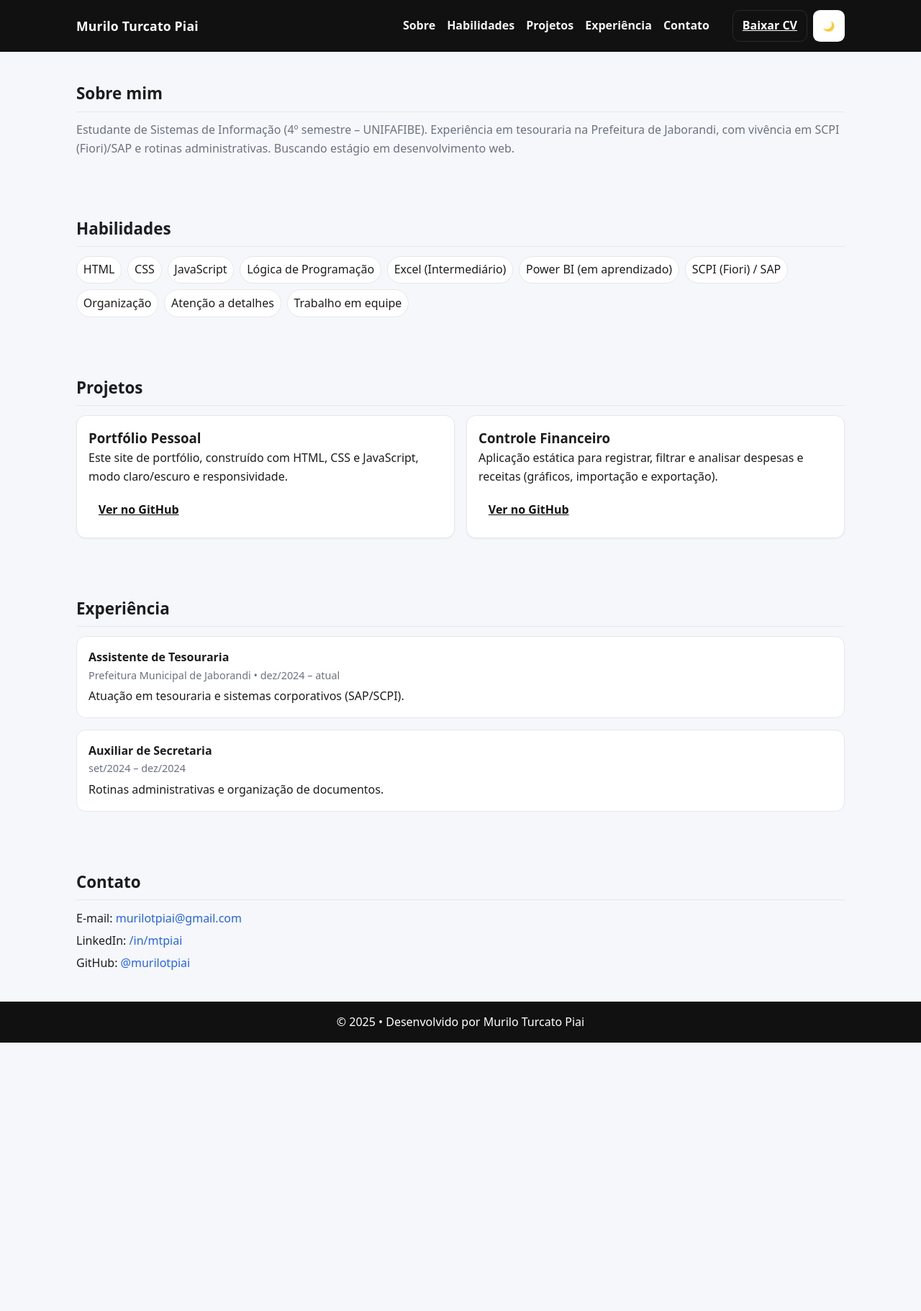
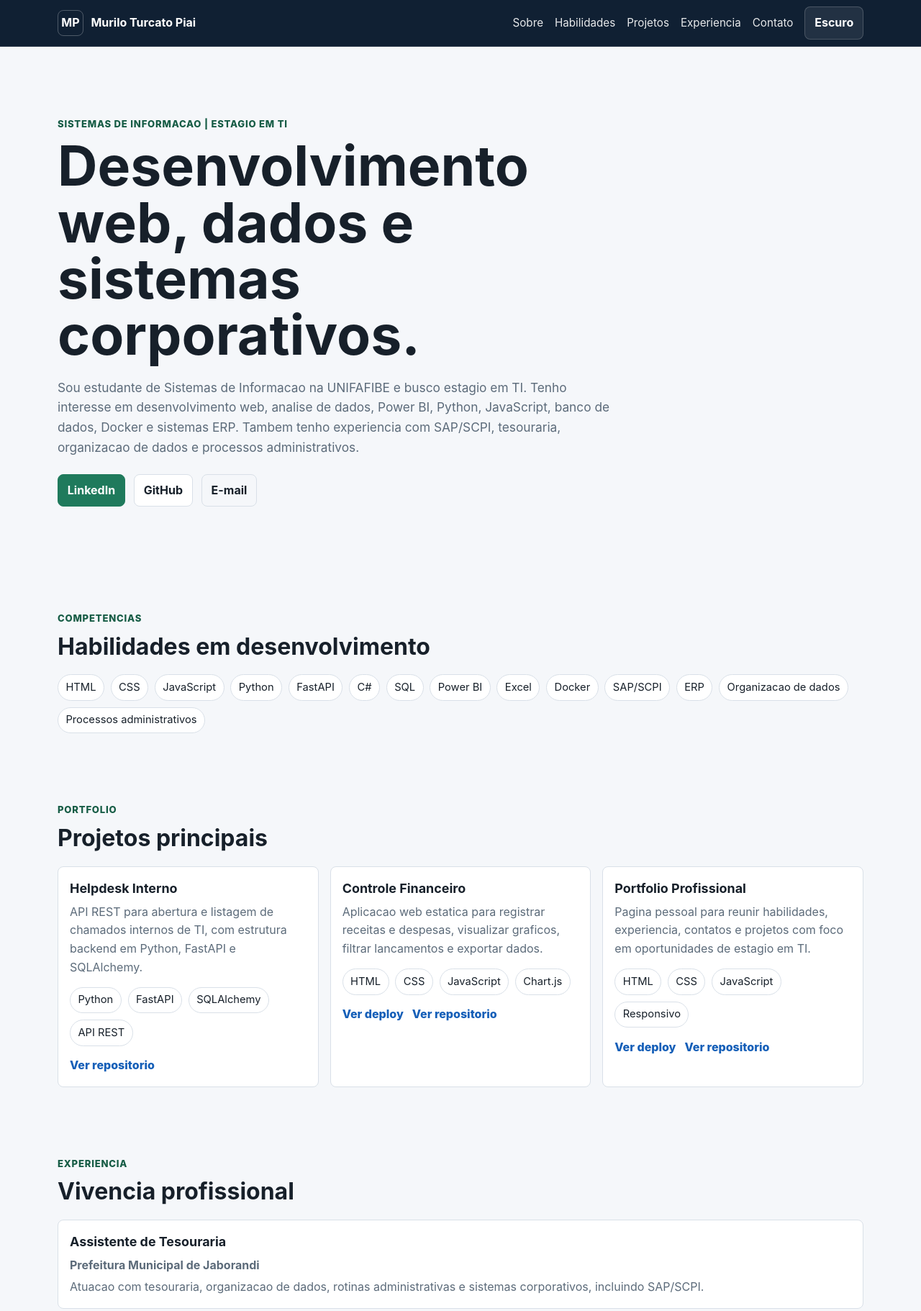
Before and after one commit to murilotpiai/Portfolio, a plain HTML site: page index.html in a window 1280 px wide. Shown: the top 1822 px of the page at 72% size. Before the commit the page ends 1449 px from the top, so only its background shows below. Drawn offline with Linux system fonts and the light colour scheme.

Commit message:
Atualiza portfolio profissional
Alinha conteudo, layout e links com GitHub, LinkedIn e busca por estagio em TI.

```diff
--- a/css/style.css
+++ b/css/style.css
@@ -1,89 +1,398 @@
-* { box-sizing: border-box; margin: 0; padding: 0; }
-:root{
-  --bg: #f6f7fb; --text:#1d1d1f; --muted:#6b7280; --card:#ffffff;
-  --border:#e5e7eb; --primary:#111111; --accent:#2563eb;
-}
-html { scroll-behavior: smooth; }
-body{
-  font-family: system-ui,-apple-system,Segoe UI,Roboto,Ubuntu,"Helvetica Neue",Arial;
-  background: var(--bg); color: var(--text);
-  line-height: 1.6;
-  transition: background .3s ease, color .3s ease;
+:root {
+  --bg: #f5f7fa;
+  --surface: #ffffff;
+  --surface-muted: #eef2f6;
+  --text: #17202a;
+  --muted: #5c6b7a;
+  --border: #d9e0e8;
+  --primary: #102033;
+  --accent: #1f7a5c;
+  --accent-strong: #165c45;
+  --link: #155fb8;
 }
 
-.dark-mode{
-  --bg:#0f1115; --text:#e5e7eb; --muted:#9ca3af; --card:#171923;
-  --border:#232633; --primary:#0b0c10;
+body.dark-mode {
+  --bg: #101418;
+  --surface: #171d23;
+  --surface-muted: #202832;
+  --text: #eef2f6;
+  --muted: #b8c2cc;
+  --border: #2b3540;
+  --primary: #0b1117;
+  --accent: #35b184;
+  --accent-strong: #6fd0aa;
+  --link: #8ab7ff;
 }
 
-.skip-link{ position:absolute; left:-9999px; top:auto; width:1px; height:1px; overflow:hidden; }
-.skip-link:focus{
-  left:1rem; top:1rem; width:auto; height:auto; background:var(--accent);
-  color:#fff; padding:.5rem .75rem; border-radius:.5rem; z-index:1000;
+* {
+  box-sizing: border-box;
+  margin: 0;
+  padding: 0;
 }
 
-.site-header{ background: var(--primary); color:#fff; position:sticky; top:0; z-index:50; }
-.nav{ max-width:1100px; margin:0 auto; padding:.9rem 1rem; display:flex; align-items:center; gap:1rem; }
-.brand__title{ font-size:1.1rem; font-weight:700; letter-spacing:.2px; }
-
-.nav__links{ list-style:none; display:flex; gap:1rem; margin-left:auto; }
-.nav__links a{ color:#fff; text-decoration:none; font-weight:600; opacity:.95; }
-.nav__links a:hover{ opacity:1; text-decoration:underline; }
-
-.nav__actions{ display:flex; gap:.5rem; margin-left:1rem; }
-.btn{ background:#fff; color:#111; border:1px solid transparent; padding:.5rem .8rem; border-radius:.6rem; cursor:pointer; font-weight:600; }
-.btn:hover{ background:#eaeaea; }
-.btn.ghost{ background:transparent; color:#fff; border-color:#2a2a2a; }
-.btn.ghost:hover{ background:#1b1b1b; }
-
-.nav__toggle{ display:none; background:#fff; color:#111; border:0; border-radius:.6rem; padding:.35rem .55rem; cursor:pointer; }
-
-.section{ max-width:1100px; margin:0 auto; padding:2.5rem 1rem; }
-.section h2{ font-size:1.4rem; margin-bottom:.8rem; border-bottom:1px solid var(--border); padding-bottom:.4rem; }
-
-.hero{ display:grid; grid-template-columns: 1fr; gap:1rem; }
-.hero__text p{ color: var(--muted); }
-
-.tags{ list-style:none; display:flex; flex-wrap:wrap; gap:.5rem; }
-.tags li{
-  background:var(--card); border:1px solid var(--border);
-  padding:.35rem .55rem; border-radius:999px;
+html {
+  scroll-behavior: smooth;
 }
 
-.cards{ display:grid; grid-template-columns: repeat(auto-fit, minmax(260px,1fr)); gap:1rem; }
-.card{
-  background:var(--card); border:1px solid var(--border); border-radius:.8rem;
-  padding:1rem; box-shadow:0 1px 2px rgba(0,0,0,.05);
-}
-.card__actions{ margin-top:.75rem; display:flex; gap:.5rem; }
-
-.timeline{ display:grid; gap:1rem; }
-.tl-item{ background:var(--card); border:1px solid var(--border); border-radius:.8rem; padding:1rem; }
-.tl-title{ font-weight:700; }
-.tl-meta{ font-size:.9rem; color:var(--muted); margin-bottom:.35rem; }
-
-.contact{ list-style:none; display:grid; gap:.35rem; }
-.contact a{ color: var(--accent); text-decoration:none; }
-.contact a:hover{ text-decoration: underline; }
-
-.site-footer{ background: var(--primary); color:#fff; text-align:center; padding:1rem; }
-
-@media (max-width: 860px){
-  .nav{ align-items:center; }
-  .nav__toggle{ display:inline-flex; }
-
-  .nav__links{
-    position:absolute; right:1rem; top:64px;
-    background:var(--primary); border:1px solid #2a2a2a;
-    padding:.75rem; border-radius:.75rem; display:none;
-    flex-direction:column; gap:.5rem;
-  }
-  .nav__links[aria-hidden="false"]{ display:flex; }
-
-  .nav__actions{ margin-left:0; }
+body {
+  min-height: 100vh;
+  font-family: Inter, ui-sans-serif, system-ui, -apple-system, BlinkMacSystemFont, "Segoe UI", Arial, sans-serif;
+  line-height: 1.6;
+  color: var(--text);
+  background: var(--bg);
 }
 
-.projeto{
-  background:var(--card); padding:15px; margin:15px 0;
-  border-radius:8px; box-shadow:0 0 5px rgba(0,0,0,0.08);
+a {
+  color: inherit;
 }
+
+.skip-link {
+  position: absolute;
+  left: -999px;
+  top: 1rem;
+  z-index: 100;
+  padding: 0.5rem 0.75rem;
+  background: var(--accent);
+  color: #fff;
+}
+
+.skip-link:focus {
+  left: 1rem;
+}
+
+.site-header {
+  position: sticky;
+  top: 0;
+  z-index: 20;
+  background: var(--primary);
+  color: #fff;
+  border-bottom: 1px solid rgba(255, 255, 255, 0.12);
+}
+
+.nav {
+  width: min(1120px, calc(100% - 2rem));
+  min-height: 64px;
+  margin: 0 auto;
+  display: flex;
+  align-items: center;
+  gap: 1rem;
+}
+
+.brand {
+  display: inline-flex;
+  align-items: center;
+  gap: 0.65rem;
+  text-decoration: none;
+  font-weight: 700;
+}
+
+.brand__mark {
+  width: 36px;
+  height: 36px;
+  display: grid;
+  place-items: center;
+  border: 1px solid rgba(255, 255, 255, 0.26);
+  border-radius: 8px;
+  color: #fff;
+}
+
+.brand__text {
+  white-space: nowrap;
+}
+
+.nav__links {
+  margin-left: auto;
+  display: flex;
+  align-items: center;
+  gap: 1rem;
+  list-style: none;
+}
+
+.nav__links a {
+  text-decoration: none;
+  font-size: 0.95rem;
+  color: rgba(255, 255, 255, 0.9);
+}
+
+.nav__links a:hover,
+.nav__links a:focus-visible {
+  color: #fff;
+  text-decoration: underline;
+}
+
+.nav__toggle,
+.theme-button,
+.btn {
+  min-height: 40px;
+  border: 1px solid var(--border);
+  border-radius: 8px;
+  padding: 0.55rem 0.8rem;
+  font: inherit;
+  font-weight: 700;
+  cursor: pointer;
+}
+
+.nav__toggle {
+  display: none;
+  margin-left: auto;
+  color: #fff;
+  background: rgba(255, 255, 255, 0.08);
+  border-color: rgba(255, 255, 255, 0.18);
+}
+
+.theme-button {
+  color: #fff;
+  background: rgba(255, 255, 255, 0.08);
+  border-color: rgba(255, 255, 255, 0.18);
+}
+
+.section {
+  width: min(1120px, calc(100% - 2rem));
+  margin: 0 auto;
+  padding: 3rem 0;
+}
+
+.hero {
+  min-height: calc(100vh - 64px);
+  display: grid;
+  align-items: center;
+  padding-top: 2.5rem;
+  padding-bottom: 2.5rem;
+}
+
+.hero__content {
+  max-width: 860px;
+}
+
+.eyebrow {
+  margin-bottom: 0.6rem;
+  color: var(--accent-strong);
+  font-size: 0.82rem;
+  font-weight: 800;
+  letter-spacing: 0.06em;
+  text-transform: uppercase;
+}
+
+.hero h1 {
+  max-width: 780px;
+  font-size: clamp(2.3rem, 7vw, 4.8rem);
+  line-height: 1.02;
+  letter-spacing: 0;
+}
+
+.hero p:not(.eyebrow) {
+  max-width: 780px;
+  margin-top: 1.2rem;
+  color: var(--muted);
+  font-size: 1.08rem;
+}
+
+.hero__actions,
+.project-actions {
+  display: flex;
+  flex-wrap: wrap;
+  gap: 0.75rem;
+}
+
+.hero__actions {
+  margin-top: 1.5rem;
+}
+
+.btn {
+  display: inline-flex;
+  align-items: center;
+  justify-content: center;
+  color: var(--text);
+  background: var(--surface);
+  text-decoration: none;
+}
+
+.btn.primary {
+  color: #fff;
+  background: var(--accent);
+  border-color: var(--accent);
+}
+
+.btn.ghost {
+  color: var(--text);
+  background: transparent;
+}
+
+.btn:hover,
+.theme-button:hover,
+.nav__toggle:hover {
+  filter: brightness(1.04);
+}
+
+.section-heading {
+  margin-bottom: 1.2rem;
+}
+
+.section h2 {
+  font-size: clamp(1.5rem, 3vw, 2rem);
+  line-height: 1.2;
+}
+
+.tags,
+.project-tags {
+  display: flex;
+  flex-wrap: wrap;
+  gap: 0.55rem;
+  list-style: none;
+}
+
+.tags li,
+.project-tags li {
+  border: 1px solid var(--border);
+  border-radius: 999px;
+  padding: 0.35rem 0.65rem;
+  color: var(--text);
+  background: var(--surface);
+  font-size: 0.92rem;
+}
+
+.project-list {
+  display: grid;
+  grid-template-columns: repeat(3, minmax(0, 1fr));
+  gap: 1rem;
+}
+
+.project-card,
+.timeline-item {
+  min-width: 0;
+  border: 1px solid var(--border);
+  border-radius: 8px;
+  padding: 1rem;
+  background: var(--surface);
+}
+
+.project-card {
+  display: grid;
+  gap: 0.9rem;
+  align-content: start;
+}
+
+.project-card h3,
+.timeline-item h3 {
+  margin-bottom: 0.35rem;
+  font-size: 1.12rem;
+}
+
+.project-card p,
+.timeline-item p,
+.contact-list span {
+  color: var(--muted);
+}
+
+.text-link {
+  width: fit-content;
+  color: var(--link);
+  font-weight: 800;
+  text-decoration: none;
+}
+
+.text-link:hover,
+.text-link:focus-visible {
+  text-decoration: underline;
+}
+
+.timeline {
+  display: grid;
+  gap: 1rem;
+}
+
+.timeline-meta {
+  margin-bottom: 0.25rem;
+  font-weight: 700;
+}
+
+.contact-list {
+  display: grid;
+  gap: 0.8rem;
+  list-style: none;
+}
+
+.contact-list li {
+  display: grid;
+  grid-template-columns: 110px 1fr;
+  gap: 1rem;
+  padding: 0.9rem 0;
+  border-bottom: 1px solid var(--border);
+}
+
+.contact-list a {
+  color: var(--link);
+  font-weight: 800;
+  text-decoration: none;
+  overflow-wrap: anywhere;
+}
+
+.contact-list a:hover,
+.contact-list a:focus-visible {
+  text-decoration: underline;
+}
+
+.site-footer {
+  border-top: 1px solid var(--border);
+  padding: 1.25rem 1rem;
+  color: var(--muted);
+  text-align: center;
+}
+
+@media (max-width: 860px) {
+  .nav {
+    min-height: 58px;
+  }
+
+  .brand__text {
+    max-width: 190px;
+    overflow: hidden;
+    text-overflow: ellipsis;
+  }
+
+  .nav__toggle {
+    display: inline-flex;
+    align-items: center;
+  }
+
+  .nav__links {
+    position: absolute;
+    top: 58px;
+    left: 1rem;
+    right: 1rem;
+    display: none;
+    flex-direction: column;
+    align-items: stretch;
+    gap: 0;
+    padding: 0.5rem;
+    background: var(--primary);
+    border: 1px solid rgba(255, 255, 255, 0.16);
+    border-radius: 8px;
+  }
+
+  .nav__links[aria-hidden="false"] {
+    display: flex;
+  }
+
+  .nav__links a {
+    display: block;
+    padding: 0.7rem;
+  }
+
+  .theme-button {
+    padding-inline: 0.65rem;
+  }
+
+  .hero {
+    min-height: auto;
+  }
+
+  .project-list {
+    grid-template-columns: 1fr;
+  }
+
+  .contact-list li {
+    grid-template-columns: 1fr;
+    gap: 0.15rem;
+  }
+}
--- a/index.html
+++ b/index.html
@@ -3,119 +3,171 @@
 <head>
   <meta charset="UTF-8" />
   <meta name="viewport" content="width=device-width, initial-scale=1" />
-  <title>Portfólio – Murilo Turcato Piai</title>
+  <title>Murilo Turcato Piai | Portfolio</title>
 
-  <meta name="description" content="Portfólio de Murilo Turcato Piai: projetos em HTML, CSS, JavaScript e experiência em tesouraria/ERP." />
-  <meta property="og:title" content="Portfólio – Murilo Turcato Piai" />
-  <meta property="og:description" content="Projetos front-end, estudos e experiência em tesouraria/ERP (SAP/SCPI)." />
-  <meta name="theme-color" content="#111111" />
+  <meta name="description" content="Portfolio de Murilo Turcato Piai, estudante de Sistemas de Informacao com foco em desenvolvimento web, dados, ERP e estagio em TI." />
+  <meta property="og:title" content="Murilo Turcato Piai | Portfolio" />
+  <meta property="og:description" content="Projetos em desenvolvimento web, backend, dados e sistemas corporativos." />
+  <meta name="theme-color" content="#102033" />
 
   <link rel="stylesheet" href="css/style.css" />
 </head>
 <body>
-  <a class="skip-link" href="#conteudo">Ir para o conteúdo</a>
+  <a class="skip-link" href="#conteudo">Ir para o conteudo</a>
 
   <header class="site-header">
-    <nav class="nav">
-      <div class="brand">
-        <h1 class="brand__title">Murilo Turcato Piai</h1>
-      </div>
+    <nav class="nav" aria-label="Navegacao principal">
+      <a class="brand" href="#sobre" aria-label="Inicio">
+        <span class="brand__mark">MP</span>
+        <span class="brand__text">Murilo Turcato Piai</span>
+      </a>
 
       <button id="menu-toggle" class="nav__toggle" aria-expanded="false" aria-controls="nav-links" aria-label="Abrir menu">
-        ☰
+        Menu
       </button>
 
       <ul id="nav-links" class="nav__links" aria-hidden="true">
         <li><a href="#sobre">Sobre</a></li>
         <li><a href="#habilidades">Habilidades</a></li>
         <li><a href="#projetos">Projetos</a></li>
-        <li><a href="#experiencia">Experiência</a></li>
+        <li><a href="#experiencia">Experiencia</a></li>
         <li><a href="#contato">Contato</a></li>
       </ul>
 
-      <div class="nav__actions">
-        <a class="btn ghost" href="Profile%20(2).pdf" target="_blank" rel="noopener" download>Baixar CV</a>
-        <button id="toggle-btn" class="btn" aria-pressed="false" aria-label="Alternar tema">🌙</button>
-      </div>
+      <button id="toggle-btn" class="theme-button" aria-pressed="false" aria-label="Alternar tema">Tema</button>
     </nav>
   </header>
 
   <main id="conteudo">
-    <section id="sobre" class="section hero">
-      <div class="hero__text">
-        <h2>Sobre mim</h2>
+    <section id="sobre" class="hero section">
+      <div class="hero__content">
+        <p class="eyebrow">Sistemas de Informacao | Estagio em TI</p>
+        <h1>Desenvolvimento web, dados e sistemas corporativos.</h1>
         <p>
-          Estudante de Sistemas de Informação (4º semestre – UNIFAFIBE). Experiência em tesouraria na Prefeitura de Jaborandi, com vivência em SCPI (Fiori)/SAP e rotinas administrativas. Buscando estágio em desenvolvimento web.
+          Sou estudante de Sistemas de Informacao na UNIFAFIBE e busco estagio em TI. Tenho interesse em desenvolvimento web, analise de dados, Power BI, Python, JavaScript, banco de dados, Docker e sistemas ERP. Tambem tenho experiencia com SAP/SCPI, tesouraria, organizacao de dados e processos administrativos.
         </p>
+        <div class="hero__actions" aria-label="Links principais">
+          <a class="btn primary" href="https://www.linkedin.com/in/mtpiai" target="_blank" rel="noopener">LinkedIn</a>
+          <a class="btn" href="https://github.com/murilotpiai" target="_blank" rel="noopener">GitHub</a>
+          <a class="btn ghost" href="mailto:murilotpiai@gmail.com">E-mail</a>
+        </div>
       </div>
     </section>
 
     <section id="habilidades" class="section">
-      <h2>Habilidades</h2>
-      <ul class="tags">
+      <div class="section-heading">
+        <p class="eyebrow">Competencias</p>
+        <h2>Habilidades em desenvolvimento</h2>
+      </div>
+      <ul class="tags" aria-label="Lista de habilidades">
         <li>HTML</li>
         <li>CSS</li>
         <li>JavaScript</li>
-        <li>Lógica de Programação</li>
-        <li>Excel (Intermediário)</li>
-        <li>Power BI (em aprendizado)</li>
-        <li>SCPI (Fiori) / SAP</li>
-        <li>Organização</li>
-        <li>Atenção a detalhes</li>
-        <li>Trabalho em equipe</li>
+        <li>Python</li>
+        <li>FastAPI</li>
+        <li>C#</li>
+        <li>SQL</li>
+        <li>Power BI</li>
+        <li>Excel</li>
+        <li>Docker</li>
+        <li>SAP/SCPI</li>
+        <li>ERP</li>
+        <li>Organizacao de dados</li>
+        <li>Processos administrativos</li>
       </ul>
     </section>
 
     <section id="projetos" class="section">
-      <h2>Projetos</h2>
+      <div class="section-heading">
+        <p class="eyebrow">Portfolio</p>
+        <h2>Projetos principais</h2>
+      </div>
 
-      <div class="cards">
-        <article class="card">
-          <h3>Portfólio Pessoal</h3>
-          <p>Este site de portfólio, construído com HTML, CSS e JavaScript, modo claro/escuro e responsividade.</p>
-          <div class="card__actions">
-            <a class="btn" href="https://github.com/murilotpiai" target="_blank" rel="noopener">Ver no GitHub</a>
+      <div class="project-list">
+        <article class="project-card">
+          <div>
+            <h3>Helpdesk Interno</h3>
+            <p>API REST para abertura e listagem de chamados internos de TI, com estrutura backend em Python, FastAPI e SQLAlchemy.</p>
+          </div>
+          <ul class="project-tags" aria-label="Tecnologias do projeto Helpdesk Interno">
+            <li>Python</li>
+            <li>FastAPI</li>
+            <li>SQLAlchemy</li>
+            <li>API REST</li>
+          </ul>
+          <a class="text-link" href="https://github.com/murilotpiai/helpdesk-interno" target="_blank" rel="noopener">Ver repositorio</a>
+        </article>
+
+        <article class="project-card">
+          <div>
+            <h3>Controle Financeiro</h3>
+            <p>Aplicacao web estatica para registrar receitas e despesas, visualizar graficos, filtrar lancamentos e exportar dados.</p>
+          </div>
+          <ul class="project-tags" aria-label="Tecnologias do projeto Controle Financeiro">
+            <li>HTML</li>
+            <li>CSS</li>
+            <li>JavaScript</li>
+            <li>Chart.js</li>
+          </ul>
+          <div class="project-actions">
+            <a class="text-link" href="https://controle-financeiro-besj.vercel.app/" target="_blank" rel="noopener">Ver deploy</a>
+            <a class="text-link" href="https://github.com/murilotpiai/Controle-Financeiro" target="_blank" rel="noopener">Ver repositorio</a>
           </div>
         </article>
 
-        <article class="card">
-          <h3>Controle Financeiro</h3>
-          <p>Aplicação estática para registrar, filtrar e analisar despesas e receitas (gráficos, importação e exportação).</p>
-          <div class="card__actions">
-            <a class="btn" href="https://github.com/murilotpiai/Controle-Financeiro" target="_blank" rel="noopener">Ver no GitHub</a>
+        <article class="project-card">
+          <div>
+            <h3>Portfolio Profissional</h3>
+            <p>Pagina pessoal para reunir habilidades, experiencia, contatos e projetos com foco em oportunidades de estagio em TI.</p>
+          </div>
+          <ul class="project-tags" aria-label="Tecnologias do projeto Portfolio">
+            <li>HTML</li>
+            <li>CSS</li>
+            <li>JavaScript</li>
+            <li>Responsivo</li>
+          </ul>
+          <div class="project-actions">
+            <a class="text-link" href="https://portfolio-three-tau-54.vercel.app" target="_blank" rel="noopener">Ver deploy</a>
+            <a class="text-link" href="https://github.com/murilotpiai/Portfolio" target="_blank" rel="noopener">Ver repositorio</a>
           </div>
         </article>
       </div>
     </section>
 
     <section id="experiencia" class="section">
-      <h2>Experiência</h2>
+      <div class="section-heading">
+        <p class="eyebrow">Experiencia</p>
+        <h2>Vivencia profissional</h2>
+      </div>
       <div class="timeline">
-        <div class="tl-item">
-          <div class="tl-title">Assistente de Tesouraria</div>
-          <div class="tl-meta">Prefeitura Municipal de Jaborandi • dez/2024 – atual</div>
-          <p>Atuação em tesouraria e sistemas corporativos (SAP/SCPI).</p>
-        </div>
-        <div class="tl-item">
-          <div class="tl-title">Auxiliar de Secretaria</div>
-          <div class="tl-meta">set/2024 – dez/2024</div>
-          <p>Rotinas administrativas e organização de documentos.</p>
-        </div>
+        <article class="timeline-item">
+          <h3>Assistente de Tesouraria</h3>
+          <p class="timeline-meta">Prefeitura Municipal de Jaborandi</p>
+          <p>Atuacao com tesouraria, organizacao de dados, rotinas administrativas e sistemas corporativos, incluindo SAP/SCPI.</p>
+        </article>
+        <article class="timeline-item">
+          <h3>Rotinas administrativas e organizacao documental</h3>
+          <p class="timeline-meta">Experiencia em processos internos</p>
+          <p>Apoio em organizacao de informacoes, conferencia de dados e melhoria de processos no ambiente administrativo.</p>
+        </article>
       </div>
     </section>
 
-    <section id="contato" class="section">
-      <h2>Contato</h2>
-      <ul class="contact">
-        <li>E-mail: <a href="https://mail.google.com/mail/?view=cm&to=murilotpiai@gmail.com">murilotpiai@gmail.com</a></li>
-        <li>LinkedIn: <a href="https://www.linkedin.com/in/mtpiai" target="_blank" rel="noopener">/in/mtpiai</a></li>
-        <li>GitHub: <a href="https://github.com/murilotpiai" target="_blank" rel="noopener">@murilotpiai</a></li>
+    <section id="contato" class="section contact-section">
+      <div class="section-heading">
+        <p class="eyebrow">Contato</p>
+        <h2>Vamos conversar</h2>
+      </div>
+      <ul class="contact-list">
+        <li><span>E-mail</span><a href="mailto:murilotpiai@gmail.com">murilotpiai@gmail.com</a></li>
+        <li><span>LinkedIn</span><a href="https://www.linkedin.com/in/mtpiai" target="_blank" rel="noopener">linkedin.com/in/mtpiai</a></li>
+        <li><span>GitHub</span><a href="https://github.com/murilotpiai" target="_blank" rel="noopener">github.com/murilotpiai</a></li>
       </ul>
     </section>
   </main>
 
   <footer class="site-footer">
-    <p>© 2025 • Desenvolvido por Murilo Turcato Piai</p>
+    <p>Murilo Turcato Piai - Portfolio profissional</p>
   </footer>
 
   <script src="js/script.js" defer></script>
--- a/js/script.js
+++ b/js/script.js
@@ -1,52 +1,62 @@
 const toggleBtn = document.getElementById("toggle-btn");
+const menuToggle = document.getElementById("menu-toggle");
+const navLinks = document.getElementById("nav-links");
 
-function applyThemeButton(dark) {
+function applyThemeButton(isDark) {
   if (!toggleBtn) return;
-  toggleBtn.textContent = dark ? "☀️" : "🌙";
-  toggleBtn.setAttribute("aria-pressed", dark ? "true" : "false");
-}
-
-function toggleDarkMode() {
-  document.body.classList.toggle("dark-mode");
-  const dark = document.body.classList.contains("dark-mode");
-  try { localStorage.setItem("theme", dark ? "dark" : "light"); } catch {}
-  applyThemeButton(dark);
+  toggleBtn.textContent = isDark ? "Claro" : "Escuro";
+  toggleBtn.setAttribute("aria-pressed", String(isDark));
 }
 
 function loadTheme() {
-  let dark = false;
+  let isDark = false;
+
   try {
-    const saved = localStorage.getItem("theme");
-    const prefersDark = window.matchMedia && window.matchMedia("(prefers-color-scheme: dark)").matches;
-    dark = saved ? saved === "dark" : !!prefersDark;
-  } catch {}
-  if (dark) document.body.classList.add("dark-mode");
-  applyThemeButton(dark);
+    const savedTheme = localStorage.getItem("theme");
+    const prefersDark = window.matchMedia?.("(prefers-color-scheme: dark)").matches;
+    isDark = savedTheme ? savedTheme === "dark" : Boolean(prefersDark);
+  } catch {
+    isDark = false;
+  }
+
+  document.body.classList.toggle("dark-mode", isDark);
+  applyThemeButton(isDark);
 }
 
-if (toggleBtn) {
-  toggleBtn.addEventListener("click", toggleDarkMode);
+function toggleTheme() {
+  const isDark = !document.body.classList.contains("dark-mode");
+  document.body.classList.toggle("dark-mode", isDark);
+
+  try {
+    localStorage.setItem("theme", isDark ? "dark" : "light");
+  } catch {
+    // Theme preference is optional.
+  }
+
+  applyThemeButton(isDark);
 }
-loadTheme();
-
-const menuToggle = document.getElementById("menu-toggle");
-const navLinks   = document.getElementById("nav-links");
 
 function setMenu(open) {
   if (!menuToggle || !navLinks) return;
   menuToggle.setAttribute("aria-expanded", String(open));
-  navLinks.setAttribute("aria-hidden", open ? "false" : "true");
+  navLinks.setAttribute("aria-hidden", String(!open));
+}
+
+if (toggleBtn) {
+  toggleBtn.addEventListener("click", toggleTheme);
 }
 
 if (menuToggle && navLinks) {
   menuToggle.addEventListener("click", () => {
-    const expanded = menuToggle.getAttribute("aria-expanded") === "true";
-    setMenu(!expanded);
+    const isOpen = menuToggle.getAttribute("aria-expanded") === "true";
+    setMenu(!isOpen);
   });
 
-  navLinks.querySelectorAll("a").forEach(a => {
-    a.addEventListener("click", () => {
+  navLinks.querySelectorAll("a").forEach((link) => {
+    link.addEventListener("click", () => {
       if (window.innerWidth <= 860) setMenu(false);
     });
   });
 }
+
+loadTheme();
```
Also changed, not shown: 2 other files.
